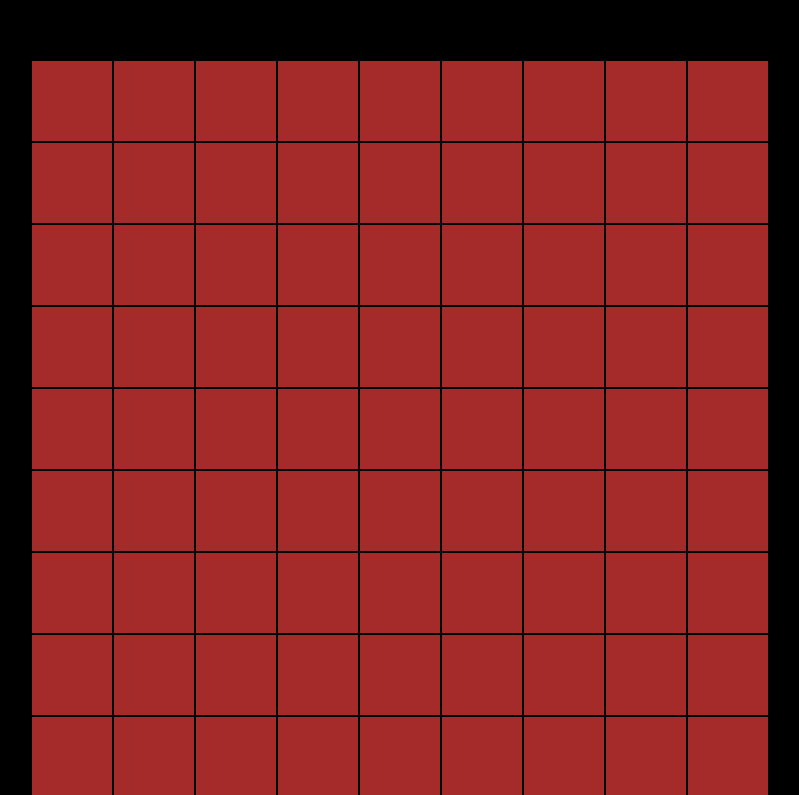
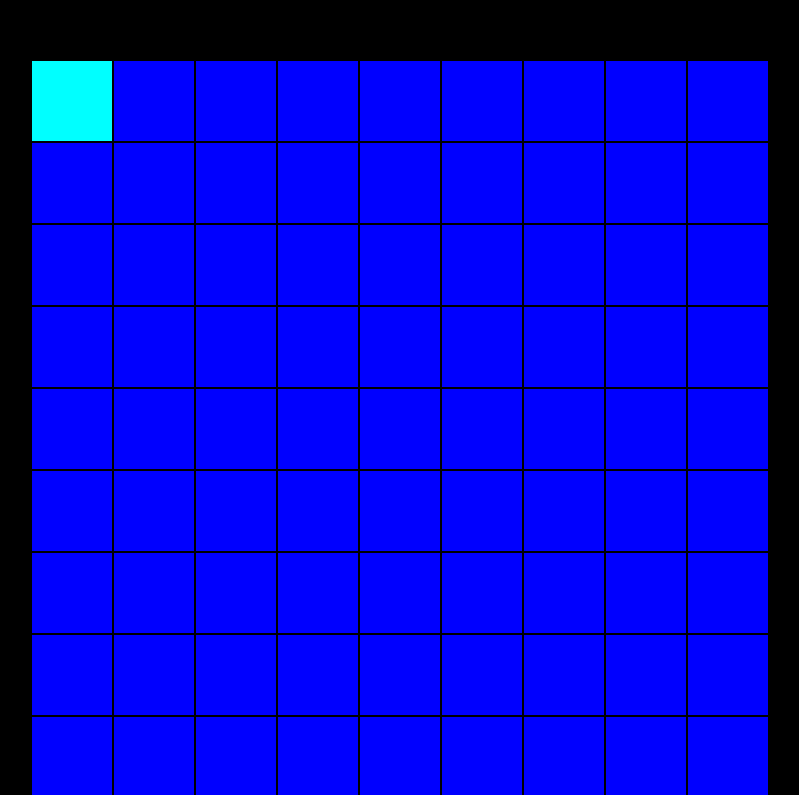
Before and after one commit to natdm02/js-campominato-grid, a plain HTML site: page index.html in a window 1280 px wide. Both pictures are taken after a click on the element 281 px from the left and 101 px from the top of the page. Shown: the top 795 px of the page, without its empty margins (209-1008 px from the left). Drawn offline with Linux system fonts and the light colour scheme.

Commit message:
[add] cambio colore al click

```diff
--- a/css/style.css
+++ b/css/style.css
@@ -22,6 +22,10 @@ body{
   width: calc(100% / 10);
   height: calc(100% / 10);
   cursor: pointer;
-  background-color: brown;
+  background-color:blue;
   border: 1px solid black;
 }
+
+.clicked{
+  background-color: aqua;
+}
--- a/js/script.js
+++ b/js/script.js
@@ -10,5 +10,10 @@ let grid = document.getElementById('grid');
 
 for(let i=0; i<100; i++){
   const square = createGrid();
+
+  square.addEventListener('click', function(){
+    this.classList.add('clicked');
+  });
+
   grid.appendChild(square);
 }
```
